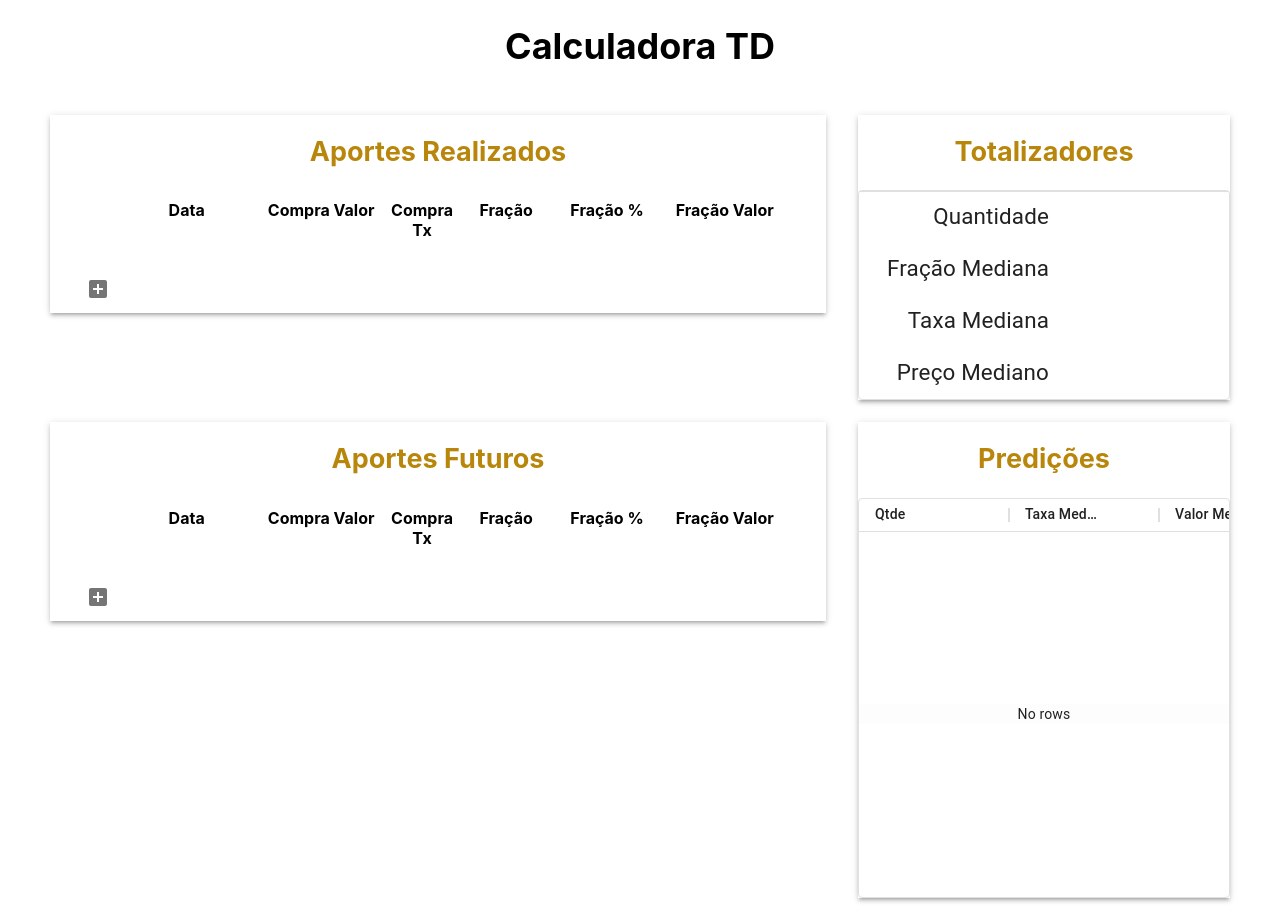
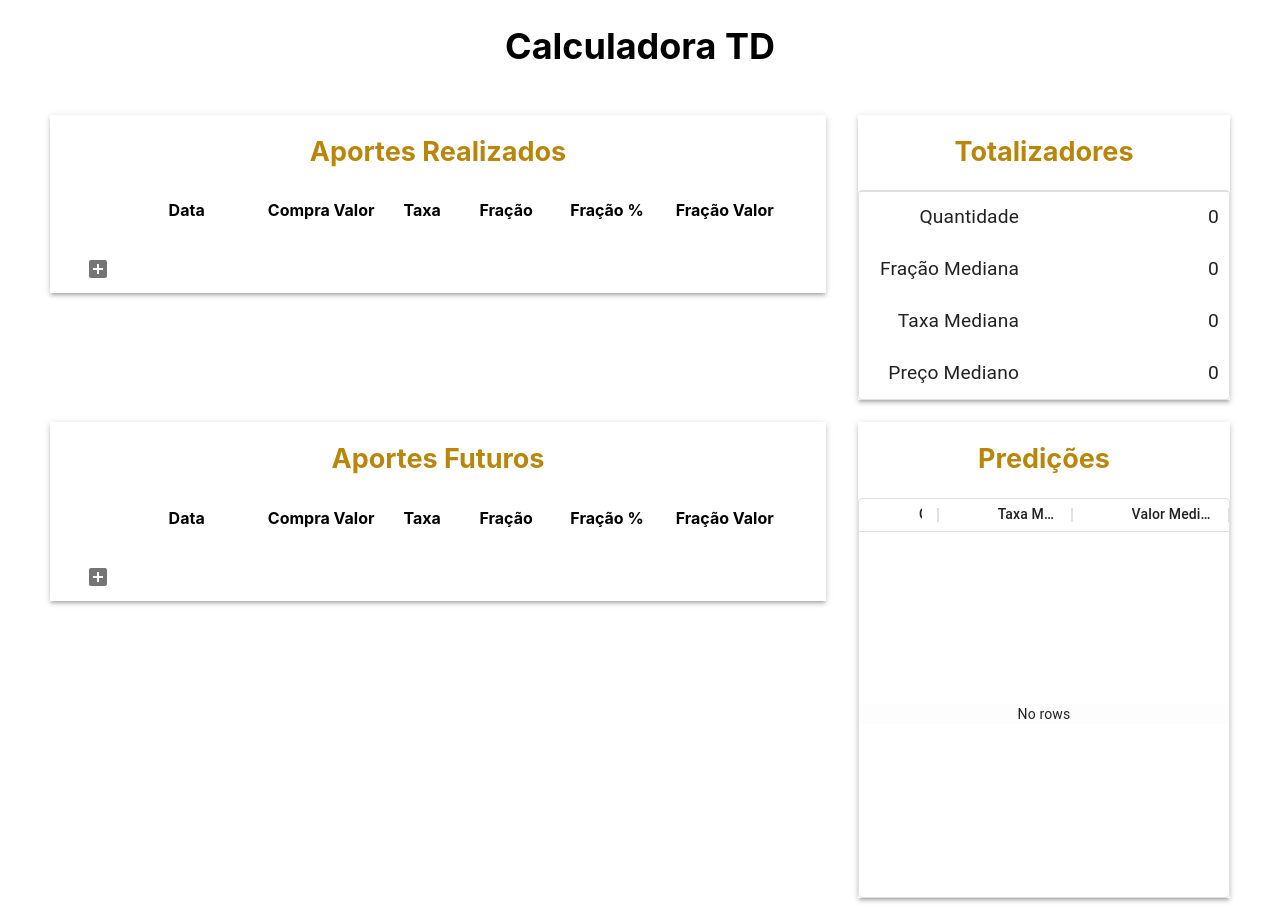
Before and after one commit to fdiasr/calculadora-td, a React (Create React App) app: page / in a window 1280 px wide. Built offline with nearby package versions, Linux system fonts and the light colour scheme.

Commit message:
Improve Transactions List Header Style

```diff
--- a/src/App.css
+++ b/src/App.css
@@ -64,7 +64,9 @@ input[type="number"] {
 .transactions-bottom { text-align: left; }
 
 .summary-label, .summary-value { text-align: right; }
-.summary-cell { font-size: 1.4rem; }
-.prediction-cell { font-size: 1.2rem; }
+.summary-cell { font-size: 1.2rem; }
+.prediction-cell { font-size: 1rem; }
 
 .summary-table .MuiDataGrid-cell { border-bottom: 0 !important; }
+
+.prediction-header { font-weight: bold !important; }
--- a/src/components/TransactionsHeader.js
+++ b/src/components/TransactionsHeader.js
@@ -5,7 +5,7 @@ const TransactionsHeader = () => {
       <div className='transactions-header-data'>
         <div className='transactions-header-date'>Data</div>
         <div className='transactions-header-price'>Compra Valor</div>
-        <div className='transactions-header-tax'>Compra Tx</div>
+        <div className='transactions-header-tax'>Taxa</div>
         <div className='transactions-header-fraction'>Fração</div>
         <div className='transactions-header-fraction-tax'>Fração %</div>
         <div className='transactions-header-fraction-price'>Fração Valor</div>
--- a/src/containers/Predictions.js
+++ b/src/containers/Predictions.js
@@ -8,9 +8,9 @@ import { TransactionsUseContext, FutureTransactionsUseContext } from './stores'
 import Calculator from "../calculator/Calculator"
 
 const columns = [
-  { field: 'prediction-qtd', headerName: 'Qtde', width: 150, align: 'right', cellClassName: 'prediction-cell' },
-  { field: 'prediction-tax', headerName: 'Taxa Mediana', width: 150, align: 'right', cellClassName: 'prediction-cell' },
-  { field: 'prediction-price', headerName: 'Valor Mediana', width: 150, align: 'right', cellClassName: 'prediction-cell' },
+  { field: 'prediction-qtd', headerName: 'Qtde', headerClassName: 'prediction-header', headerAlign: 'right', flex: 1, align: 'right', cellClassName: 'prediction-cell' },
+  { field: 'prediction-tax', headerName: 'Taxa Mediana', headerClassName: 'prediction-header', headerAlign: 'right', flex: 1.7, align: 'right', cellClassName: 'prediction-cell' },
+  { field: 'prediction-price', headerName: 'Valor Mediana', headerClassName: 'prediction-header', headerAlign: 'right', flex: 2, align: 'right', cellClassName: 'prediction-cell' },
 ]
 
 const format = ({ totalQuantity, tax, price }) => {
--- a/src/containers/SummaryTransactions.js
+++ b/src/containers/SummaryTransactions.js
@@ -22,8 +22,8 @@ const SummaryTransactions = () => {
   const totalQuantity = getTotalQuantity(state.transactions)
 
   const columns = [
-    { field: 'summary-label', headerName: '', width: 200, align: 'right', cellClassName: 'summary-cell' },
-    { field: 'summary-value', headerName: '', width: 200, type: 'number', cellClassName: 'summary-cell' },
+    { field: 'summary-label', headerName: '', width: 170, align: 'right', cellClassName: 'summary-cell' },
+    { field: 'summary-value', headerName: '', flex: 1, type: 'number', cellClassName: 'summary-cell' },
   ]
 
   const rows = [
```
